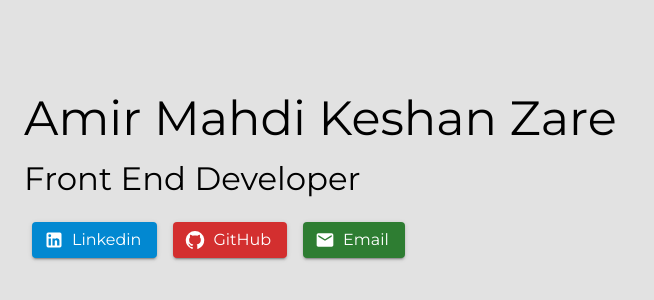
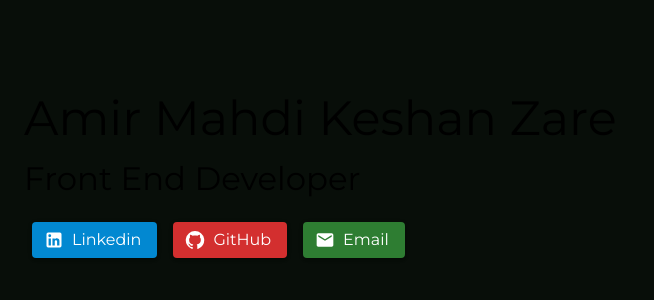
Before and after one commit to amirmahdizare/Portfolio-Old-React-App, a React (Create React App) app: page / in a window 1280 px wide. Shown: the part 218-518 px from the top of the page, without its empty margins (0-654 px from the left). Built offline with nearby package versions, Linux system fonts and the light colour scheme.

Commit message:
Change Background Color

```diff
--- a/src/index.css
+++ b/src/index.css
@@ -4,7 +4,8 @@
 
 body {
   margin: 0;
-  background-color: #e2e2e2;
+  background-color: #161515;
+  background-color: #080E09;
 }
 
 code {
```
